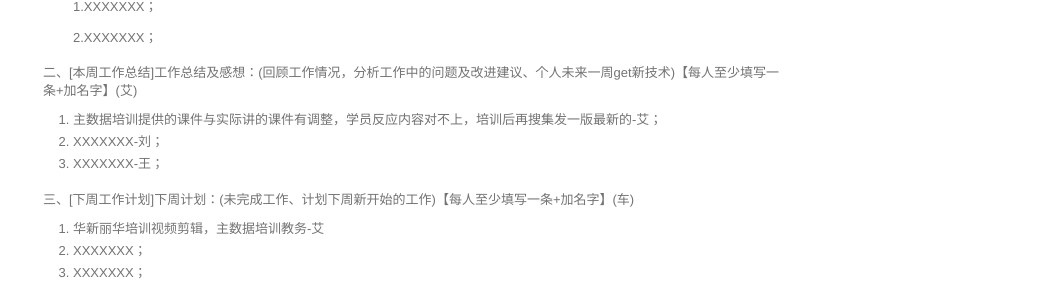
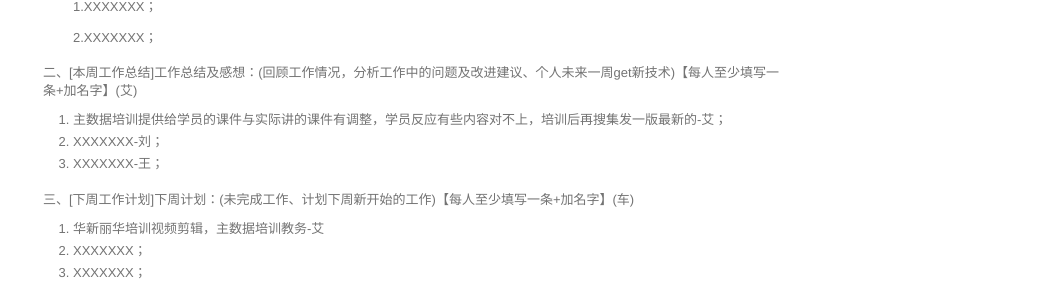
Before and after one commit to walllFlower/blog, a Jekyll site: the page built from _posts/2018-07-17-day_report_cxz.md, in a window 1280 px wide and 900 px high, scrolled down 1045 px. Shown: the part 148-451 px from the top of the window, without its empty margins (227-1280 px from the left). Built offline with Jekyll 4.4.1, drawn with Linux system fonts in a browser that asks for light colours; comment, search, counter and statistics services are not loaded.

Commit message:
Update 2018-07-17-day_report_cxz.md

```diff
--- a/_posts/2018-07-17-day_report_cxz.md
+++ b/_posts/2018-07-17-day_report_cxz.md
@@ -71,7 +71,7 @@ categories: 技术运营工作周报
 
 二、[本周工作总结]工作总结及感想：(回顾工作情况，分析工作中的问题及改进建议、个人未来一周get新技术)【每人至少填写一条+加名字】(艾)
 
-1. 主数据培训提供的课件与实际讲的课件有调整，学员反应内容对不上，培训后再搜集发一版最新的-艾；
+1. 主数据培训提供给学员的课件与实际讲的课件有调整，学员反应有些内容对不上，培训后再搜集发一版最新的-艾；
 2. XXXXXXX-刘；
 3. XXXXXXX-王；
 
```
